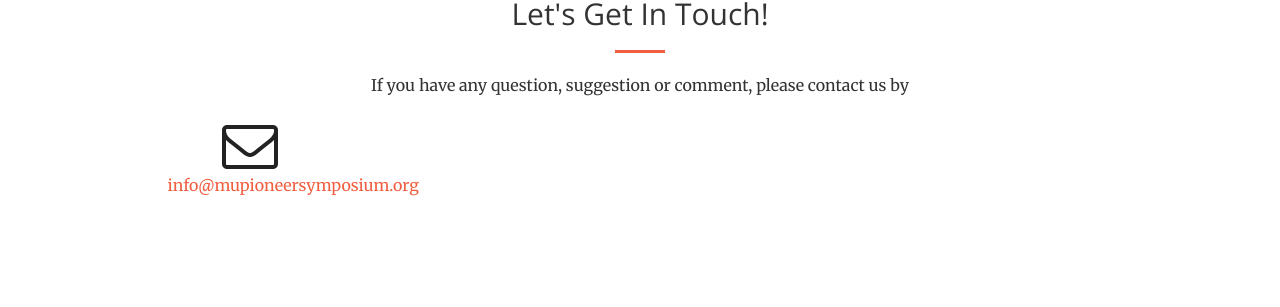
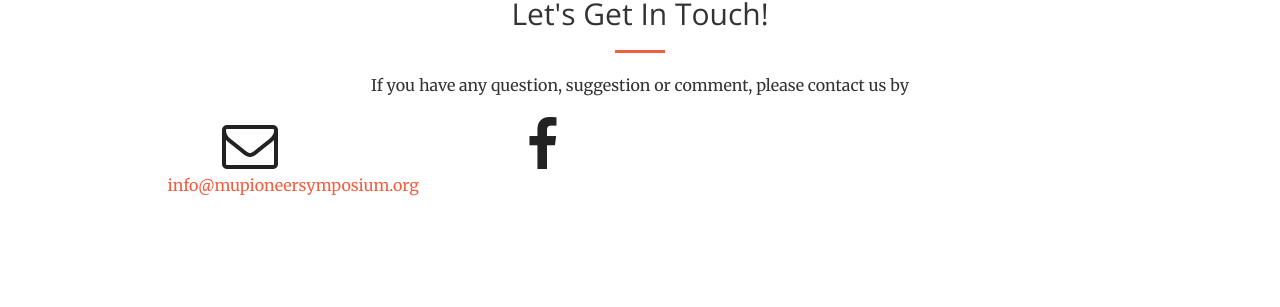
Before and after one commit to mupioneersymposium/mupioneersymposium.github.io, a Jekyll site: the page built from index.html, in a window 1280 px wide and 900 px high, scrolled down 2340 px. Shown: the part 143-450 px from the top of the window. Built offline with Jekyll 4.4.1, drawn with Linux system fonts in a browser that asks for light colours.

Commit message:
Update contact.html

```diff
--- a/_includes/contact.html
+++ b/_includes/contact.html
@@ -20,14 +20,14 @@
                 <p>info@mupioneersymposium.org</p>
             </a>
         </div>
-        <!--
+
         <div class="col-lg-2 col-lg-offset-1 text-center">
-            <a href="https://github.com/{{ site.github_username }}">
-            <i class="fa fa-github fa-3x wow bounceIn" data-wow-delay=".1s"></i>
-                <p>{{ site.github_username }}</p>
+            <a href="https://facebook.com">
+            <i class="fa fa-facebook fa-3x wow bounceIn" data-wow-delay=".1s"></i>
+                <p>{{ Facebook Page }}</p>
             </a>
         </div>
-        -->
+
 
     </div>
 </section>
```
